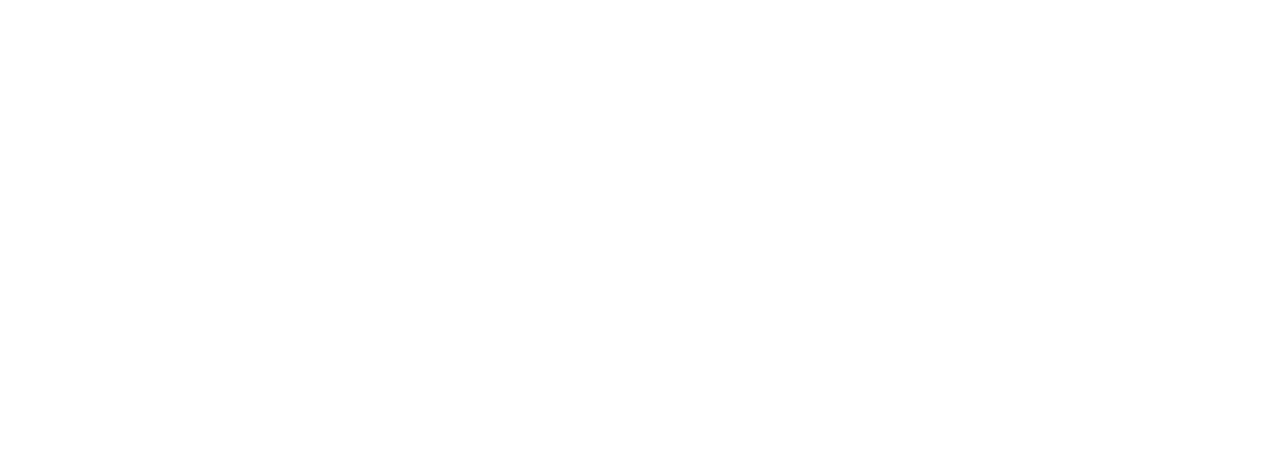
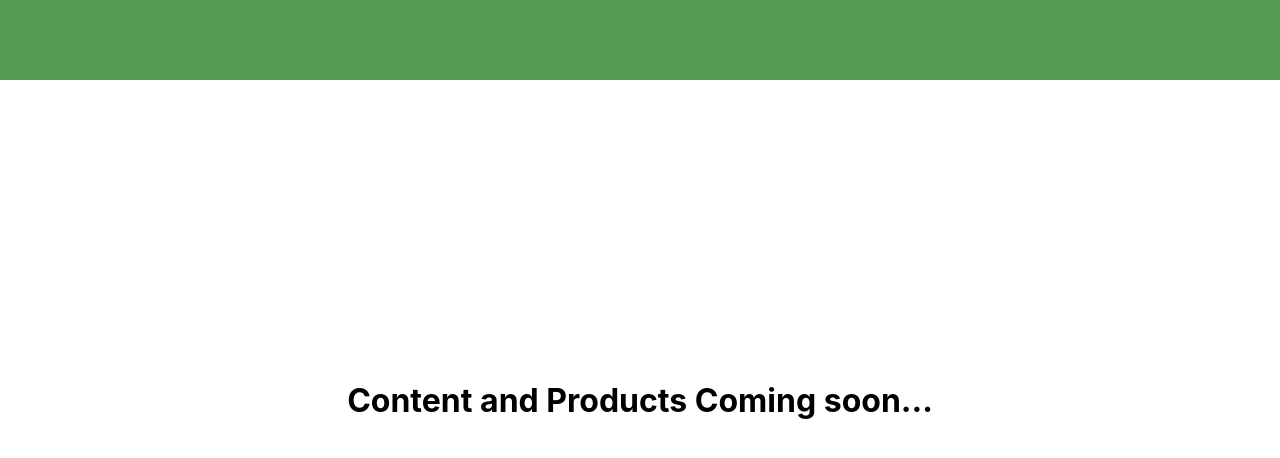
Before and after one commit to aaronnn47/recykle, a React (Create React App) app: page / in a window 1280 px wide. Shown: the top 458 px of the page. Built offline with nearby package versions, Linux system fonts and the light colour scheme.

Commit message:
updated landing page

```diff
--- a/src/App.css
+++ b/src/App.css
@@ -1,3 +1,19 @@
 .App {
-  text-align: center;
+  width:100vw;
+  height: 100vh;
 }
+
+.header{
+  width: 100%;
+  height: 10%;
+  background: rgb(84, 155, 84);
+}
+
+.body{
+  width: 100%;
+  height: 80%;
+  display: flex;
+  flex-direction: column;
+  justify-content: center;
+  align-items: center
+}
--- a/src/App.js
+++ b/src/App.js
@@ -6,6 +6,15 @@
     return (
       <div className="App">
 
+        <div className="header">
+
+        </div>
+
+        <div className="body">
+          <h1>Content and Products Coming soon...</h1>
+          {/* <p>Our greatest glory is not in never falling, but in rising every time we fall. — Confucius</p> */}
+        </div>
+
       </div>
     );
   }
```
